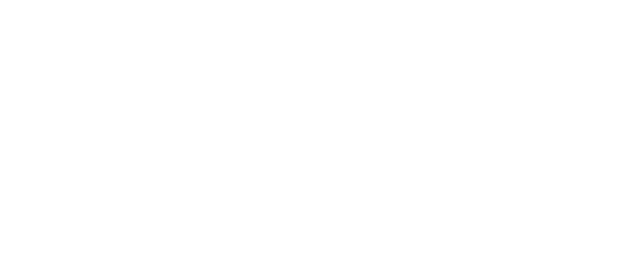
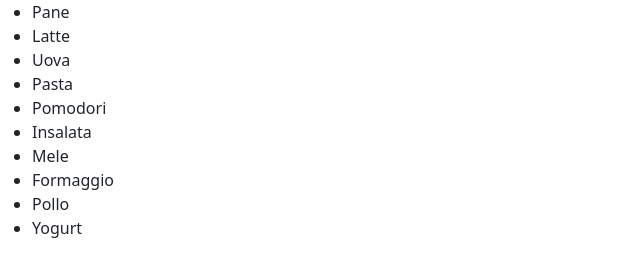
Before and after one commit to LorisGalleana/js-lista-spesa, a plain HTML site: page index.html in a window 1280 px wide. Shown: the whole page, without its empty margins (0-640 px from the left). Drawn offline with nearby package versions, Linux system fonts and the light colour scheme.

Commit message:
ESERCIZIO COMPLETATO

```diff
--- a/index.html
+++ b/index.html
@@ -13,7 +13,11 @@
     <title>Document</title>
 </head>
 <body>
+    <div class="frigorifero">
+        <ul class="spesa">
 
+        </ul>
+    </div>
 </body>
 <script type="text/javascript" src="myscript.js"></script>
 </html>
--- a/myscript.js
+++ b/myscript.js
@@ -0,0 +1,15 @@
+let listaSpesa = document.querySelector(".spesa");
+
+let elencoSpesa = ['Pane', 'Latte', 'Uova', 'Pasta', 'Pomodori', 'Insalata', 'Mele', 'Formaggio', 'Pollo', 'Yogurt'];
+
+let i = 0;
+while (i < elencoSpesa.length) {
+    let itemList = elencoSpesa[i];
+
+    let frigoriferoContent =
+    `
+        <li>${itemList}</li>
+    `
+    listaSpesa.innerHTML += frigoriferoContent;
+    i++;
+}
```
